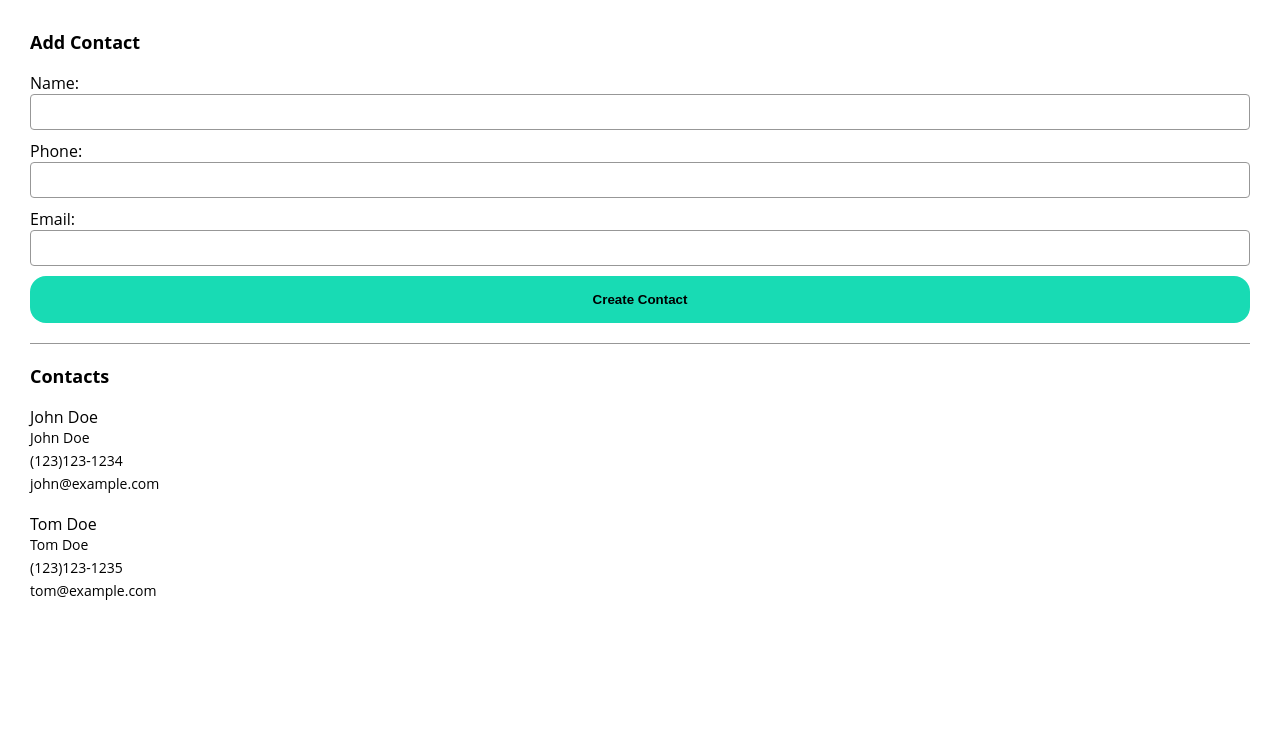
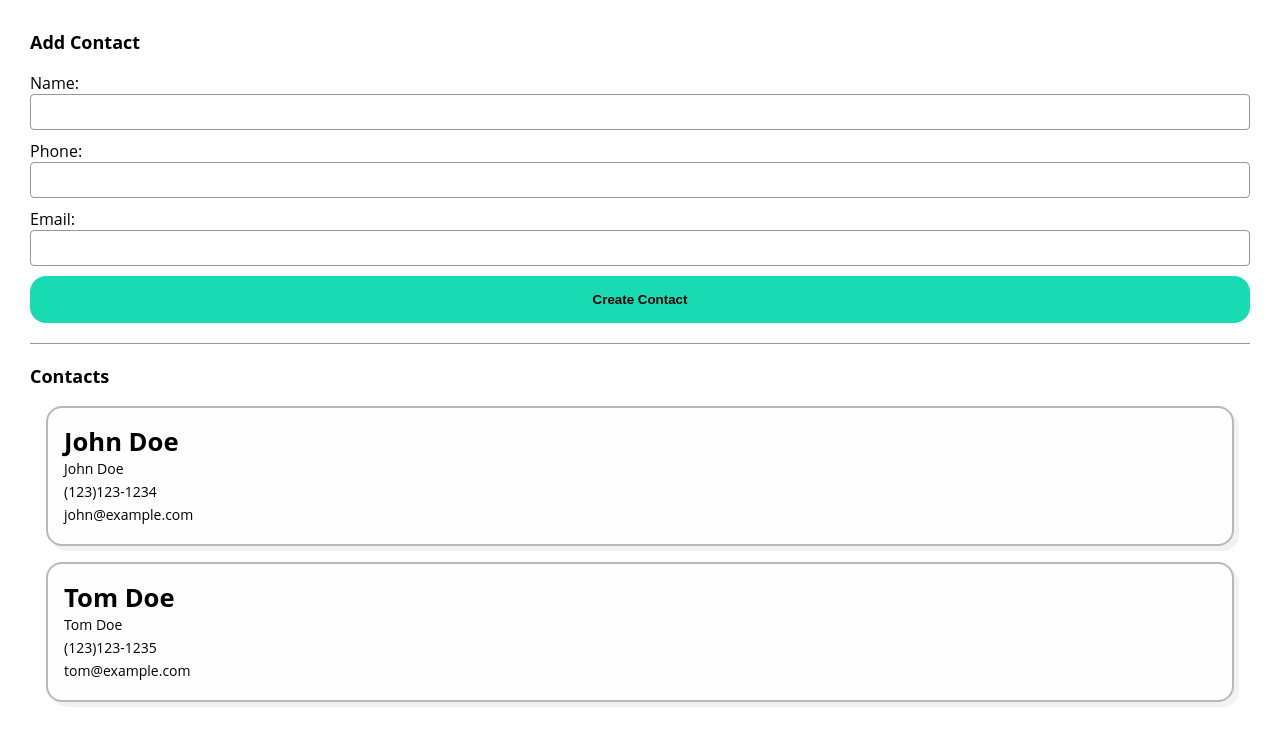
Before and after one commit to lyzboy/appointment-planner, a React (Create React App) app: page /contacts in a window 1280 px wide. Shown: the top 746 px of the page. Built offline with nearby package versions, Linux system fonts and the light colour scheme.

Commit message:
Add styles to Tile component

```diff
--- a/src/components/tile/Tile.js
+++ b/src/components/tile/Tile.js
@@ -1,9 +1,11 @@
 import React from "react";
+
+import styles from "./Tile.module.css";
 
 export const Tile = ({ name, description }) => {
     return (
-        <div className="tile-container">
-            <p className="tile-title">{name}</p>
+        <div className={`tile-container ${styles.tile}`}>
+            <p className={`tile-title ${styles.tile_title}`}>{name}</p>
             {Object.entries(description).map(([key, value]) => {
                 return (
                     <p className="tile" key={key}>
--- /dev/null
+++ b/src/components/tile/Tile.module.css
@@ -0,0 +1,13 @@
+.tile {
+    background-color: rgb(255, 254, 254);
+    padding: 1rem;
+    margin: 1rem;
+    border-radius: 1rem;
+    border: solid 2px rgb(185, 184, 184);
+    box-shadow: 5px 5px rgba(0, 0, 0, 0.05);
+}
+
+.tile_title {
+    font-size: 1.6rem;
+    font-weight: 700;
+}
```
